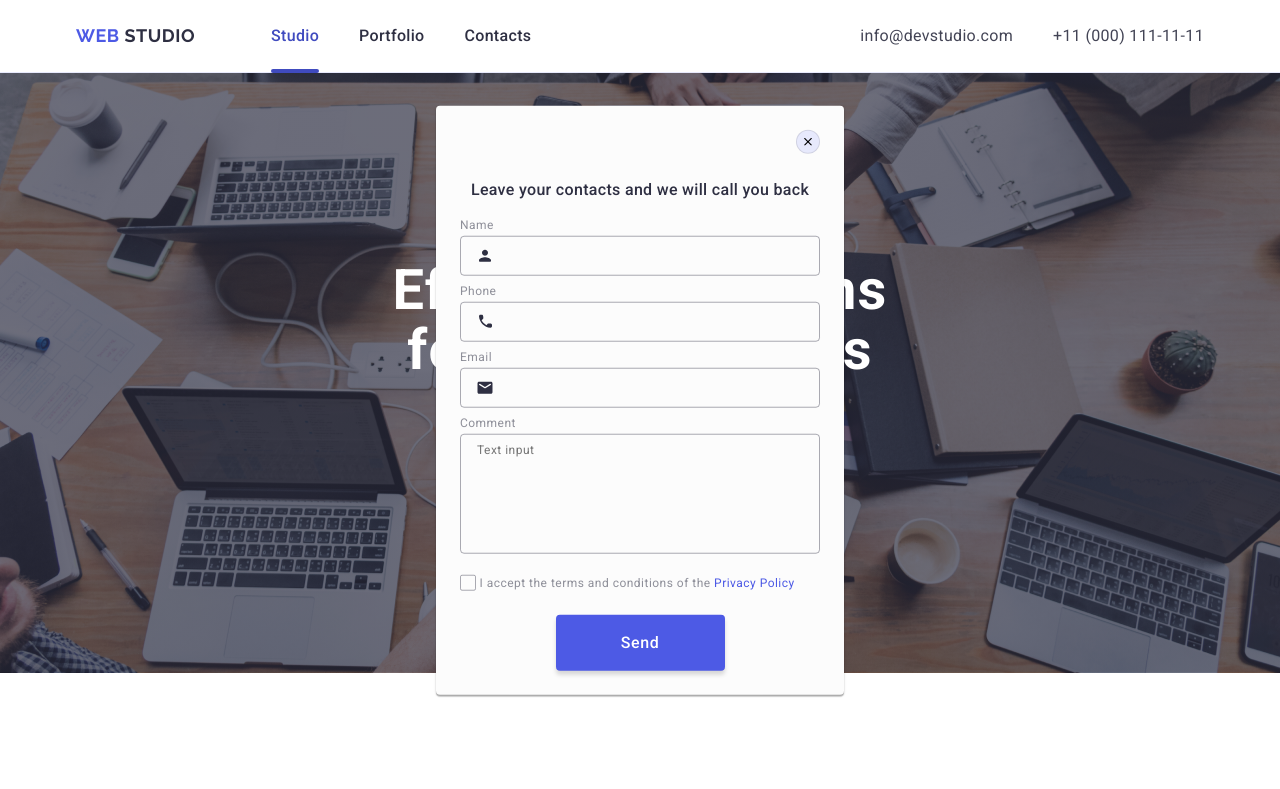
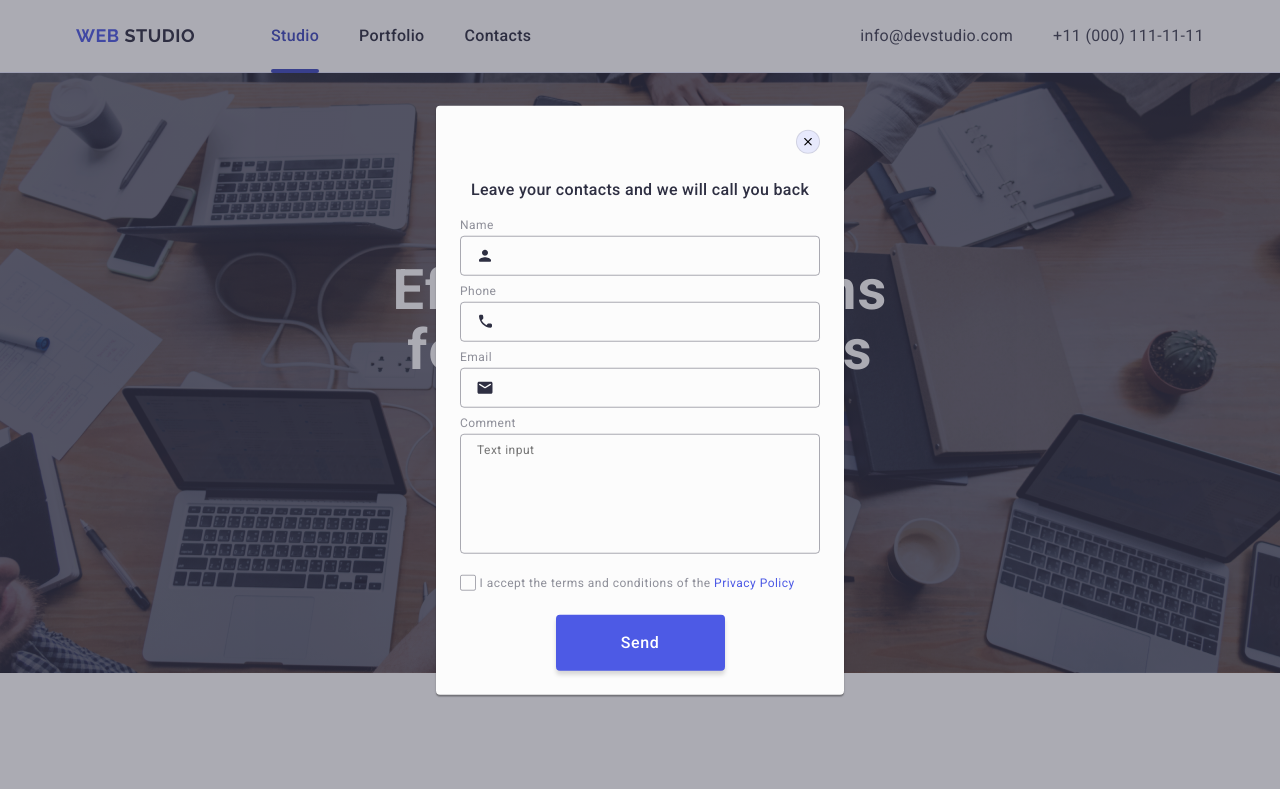
Before and after one commit to TonyP1992/goit-markup-hw-05, a plain HTML site: page index.html in a window 1280 px wide. Shown: the top 789 px of the page. Drawn offline with nearby package versions, Linux system fonts and the light colour scheme; files whose address does not match are found by name.

Commit message:
Update index.html

```diff
--- a/index.html
+++ b/index.html
@@ -498,7 +498,7 @@
       </div>
     </footer>
     <!-- Modal -->
-    <div class="backdropis-open" data-modal>
+    <div class="backdrop is-open" data-modal>
       <div class="modal">
         <button class="modal-close-btn" type="button" data-modal-close>
           <svg class="icon-close" width="8" height="8">
```
